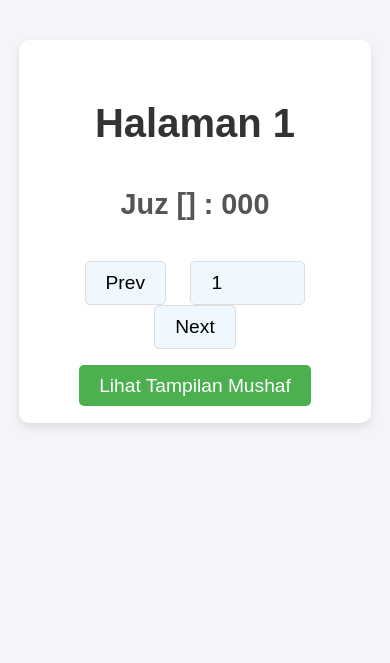
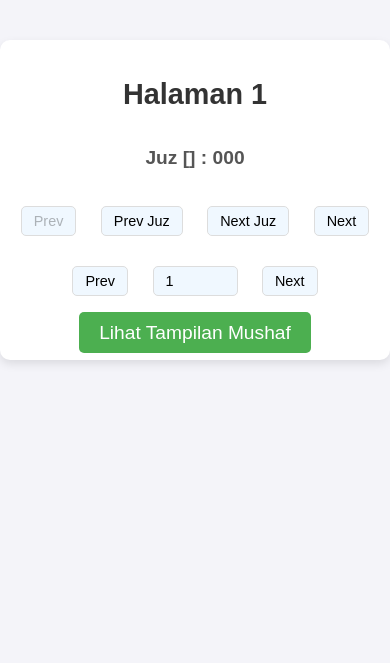
Before and after one commit to harisaryono/quranku, a Flask app: template perhal/templates/page.html in a window 390 px wide. Shown: the top 663 px of the page. Run offline with Flask 3, Linux system fonts and the light colour scheme; the template is opened without the code that fills it: most values are stand-ins (such as "Sample title", 1, 10 or a date in 2020).

Commit message:
sedikit perbaikian

```diff
--- a/perhal/app.py
+++ b/perhal/app.py
@@ -1,4 +1,4 @@
-from flask import Flask, render_template
+from flask import Flask, render_template,redirect, url_for
 import json
 
 app = Flask(__name__)
@@ -79,5 +79,38 @@ def show_page(page_number):
     juz,nomor=convert_page_to_juz(page_number)
     return render_template('page.html', page_number=page_number, verses=verses,juz=juz,nomor=nomor)
 
+# Fungsi rentang Juz ke halaman
+def get_start_page_for_juz(juz):
+    juz_ranges = {
+        1: (1, 21), 2: (22, 41), 3: (42, 61), 4: (62, 81), 5: (82, 101),
+        6: (102, 121), 7: (122, 141), 8: (142, 161), 9: (162, 181), 10: (182, 201),
+        11: (202, 221), 12: (222, 241), 13: (242, 261), 14: (262, 281), 15: (282, 301),
+        16: (302, 321), 17: (322, 341), 18: (342, 361), 19: (362, 381), 20: (382, 401),
+        21: (402, 421), 22: (422, 441), 23: (442, 461), 24: (462, 481), 25: (482, 501),
+        26: (502, 521), 27: (522, 541), 28: (542, 561), 29: (562, 581), 30: (582, 604)
+    }
+
+    if juz in juz_ranges:
+        return juz_ranges[juz][0]  # Halaman awal Juz
+    return None
+
+# Endpoint untuk Juz tertentu
+@app.route('/juz/<int:juz>')
+def redirect_to_juz(juz):
+    start_page = get_start_page_for_juz(juz)
+    if start_page:
+        return redirect(url_for('show_page', page_number=start_page))
+    else:
+        return f"Juz {juz} tidak valid", 404
+
+#untuk mencari halaman awal bila diminta juz
+@app.route('/api/juz/<int:juz>')
+def get_juz_start_page(juz):
+    start_page = get_start_page_for_juz(juz)
+    if start_page:
+        return {"start_page": start_page}, 200
+    else:
+        return {"error": "Invalid Juz number"}, 404
+
 if __name__ == '__main__':
     app.run(debug=True)
--- a/perhal/templates/page.html
+++ b/perhal/templates/page.html
@@ -52,17 +52,15 @@
             margin-right: 10px;
         }
         .ayat:nth-child(odd) {
-                    background-color: #f9f9f9; /* Warna untuk baris ganjil */
+            background-color: #f9f9f9;
             padding: 10px;
             border-radius: 8px;
         }
-
         .ayat:nth-child(even) {
-                    background-color: #eaf2f8; /* Warna untuk baris genap */
+            background-color: #eaf2f8;
             padding: 10px;
             border-radius: 8px;
         }
-
         .word {
             display: inline-block;
             position: relative;
@@ -133,12 +131,68 @@
         .view-option a:hover {
             background-color: #45a049;
         }
+
+        /* Media Queries for Responsiveness */
+        @media screen and (max-width: 768px) {
+            .container {
+                width: 90%;
+                padding: 15px;
+            }
+            h1 {
+                font-size: 2em;
+            }
+            h2 {
+                font-size: 1.4em;
+            }
+            .ayat {
+                font-size: 1.2em;
+            }
+            .word {
+                font-size: 1.2em;
+            }
+            .pagination button,
+            .pagination input {
+                font-size: 1em;
+                padding: 8px 16px;
+            }
+        }
+
+        @media screen and (max-width: 480px) {
+            .container {
+                width: 95%;
+                padding: 10px;
+            }
+            h1 {
+                font-size: 1.8em;
+            }
+            h2 {
+                font-size: 1.2em;
+            }
+            .ayat {
+                font-size: 1em;
+            }
+            .word {
+                font-size: 1em;
+            }
+            .pagination button,
+            .pagination input {
+                font-size: 0.9em;
+                padding: 6px 12px;
+            }
+        }
     </style>
 </head>
 <body>
     <div class="container">
         <h1>Halaman {{ page_number }}</h1>
         <h2>Juz {{juz}} : {{nomor}}</h2>
+        <!-- Tombol navigasi -->
+        <div class="pagination">
+            <button onclick="navigatePage({{ page_number - 1 }})" {% if page_number <= 1 %}disabled{% endif %}>Prev</button>
+            <button onclick="navigateJuz('prev')">Prev Juz</button>
+            <button onclick="navigateJuz('next')">Next Juz</button>
+            <button onclick="navigatePage({{ page_number + 1 }})" {% if page_number >= 604 %}disabled{% endif %}>Next</button>
+        </div>
 
         {% for (surat, ayat), data in verses.items() %}
             <p class="ayat">
@@ -149,23 +203,26 @@
                         <span class="tooltip">{{ word.ar }}</span>
                     </span>
                 {% endfor %}
+                <audio id="audio-{{ surat }}-{{ ayat }}" src="https://everyayah.com/data/Hudhaify_128kbps/{{ '%03d'|format(surat) }}{{ '%03d'|format(ayat) }}.mp3">
+                    Your browser does not support the audio element.
+                </audio>
+                <button onclick="playAudio({{ surat }}, {{ ayat }})">Play</button>
             </p>
         {% endfor %}
 
-        <!-- Pagination controls -->
         <div class="pagination">
             <button onclick="navigatePage('prev')">Prev</button>
             <input type="number" id="page-input" value="{{ page_number }}" min="1" max="604" onchange="navigateToPage()">
             <button onclick="navigatePage('next')">Next</button>
         </div>
-         <!-- View Quran image option -->
+
         <div class="view-option">
             <a href="https://media.qurankemenag.net/khat2/QK_{{ '%03d'|format(page_number) }}.webp" target="_blank">
                 Lihat Tampilan Mushaf
             </a>
         </div>
     </div>
-
+    <!-- navigasi bawah -->
     <script>
         function navigatePage(direction) {
             let currentPage = parseInt(document.getElementById('page-input').value);
@@ -175,7 +232,6 @@
                 currentPage++;
             }
             document.getElementById('page-input').value = currentPage;
-            // You can add code here to load the new page dynamically or reload the page
             window.location.href = '/page/' + currentPage;
         }
 
@@ -188,5 +244,39 @@
             }
         }
     </script>
+    <!-- navigasi tombol play-->
+    <script>
+        function playAudio(surat, ayat) {
+            var audio = document.getElementById('audio-' + surat + '-' + ayat);
+            audio.play();
+        }
+    </script>
+    <!-- navigasi juz nomor-->
+    <script>
+        function navigatePage(page) {
+            window.location.href = `/page/${page}`;
+        }
+
+        function navigateJuz(direction) {
+            let currentJuz = {{ juz }};
+            let targetJuz = direction === 'prev' ? currentJuz - 1 : currentJuz + 1;
+            if (targetJuz < 1 || targetJuz > 30) return;
+
+            // Meminta data halaman awal untuk Juz dari endpoint JSON
+            fetch(`/api/juz/${targetJuz}`)
+                .then(response => response.json())
+                .then(data => {
+                    if (data.start_page) {
+                        window.location.href = `/page/${data.start_page}`;
+                    } else {
+                        alert('Invalid Juz number');
+                    }
+                })
+                .catch(error => {
+                    console.error('Error:', error);
+                    alert('Terjadi kesalahan saat mengambil data Juz.');
+                });
+        }
+    </script>
 </body>
 </html>
```
Lines whose indentation alone changed are shown as unchanged.
